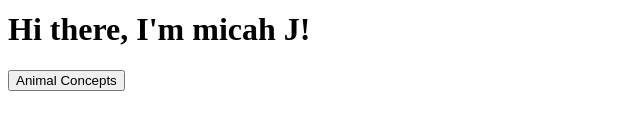
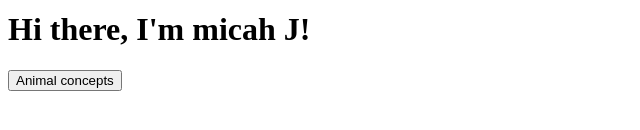
Before and after one commit to tyrotoxism1/tyrotoxism1.github.io, a plain HTML site: page index.html in a window 1280 px wide. Shown: the part 188-318 px from the top of the page, 0-640 px from the left. Drawn offline with Linux system fonts and the light colour scheme.

Commit message:
Update index.html

```diff
--- a/index.html
+++ b/index.html
@@ -23,9 +23,9 @@
     		</div>
 		</div>
 		<div class="navigate">
-			<button type="submit" formaction="html/animal_concepts.html">
-				Animal Concepts
-			</button>
+			<a href="html/animal_concepts.html">
+				<button>Animal concepts</button>
+			</a>
 		</div>
 		<footer>
     		<ul>
```
